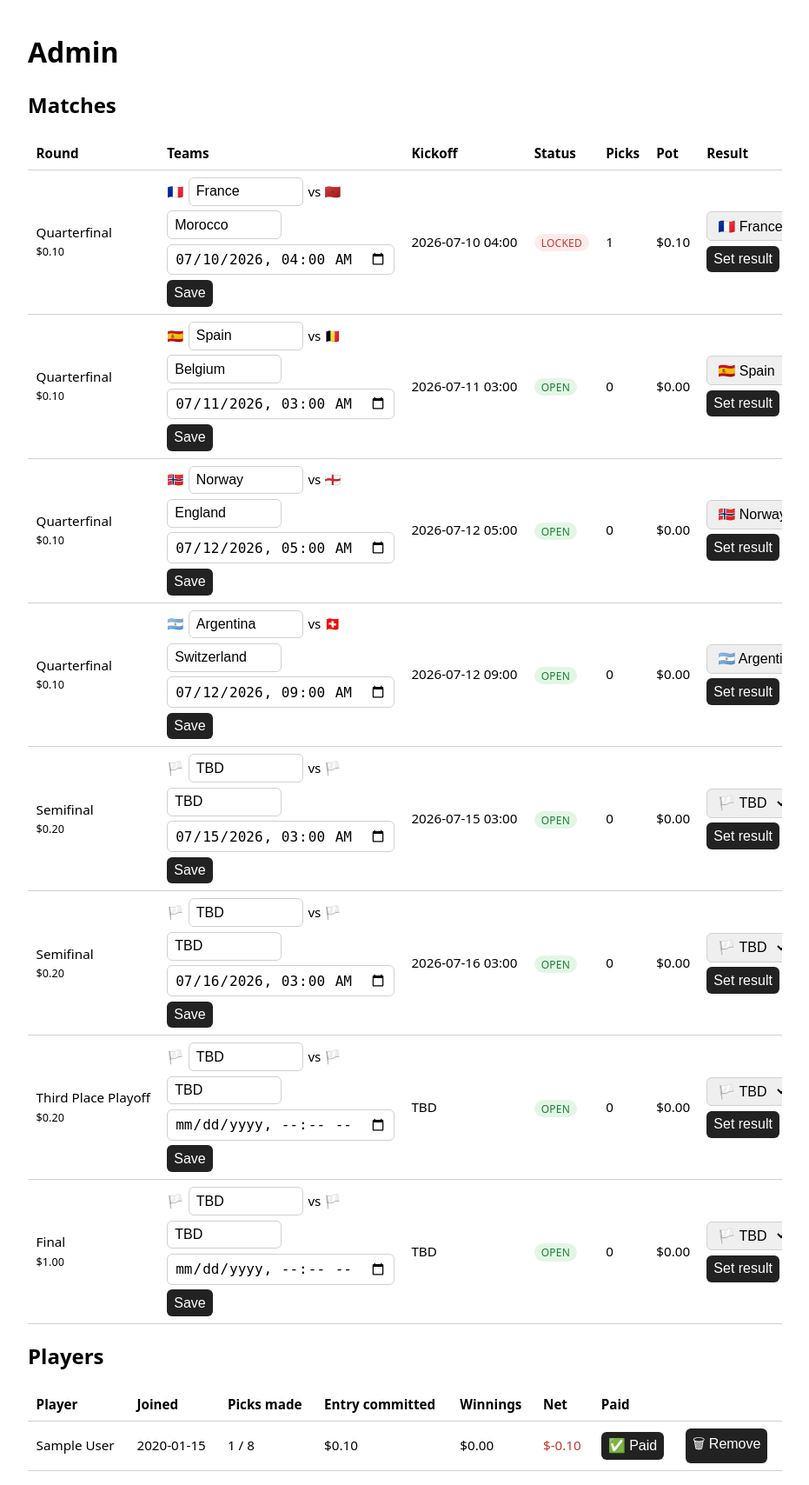
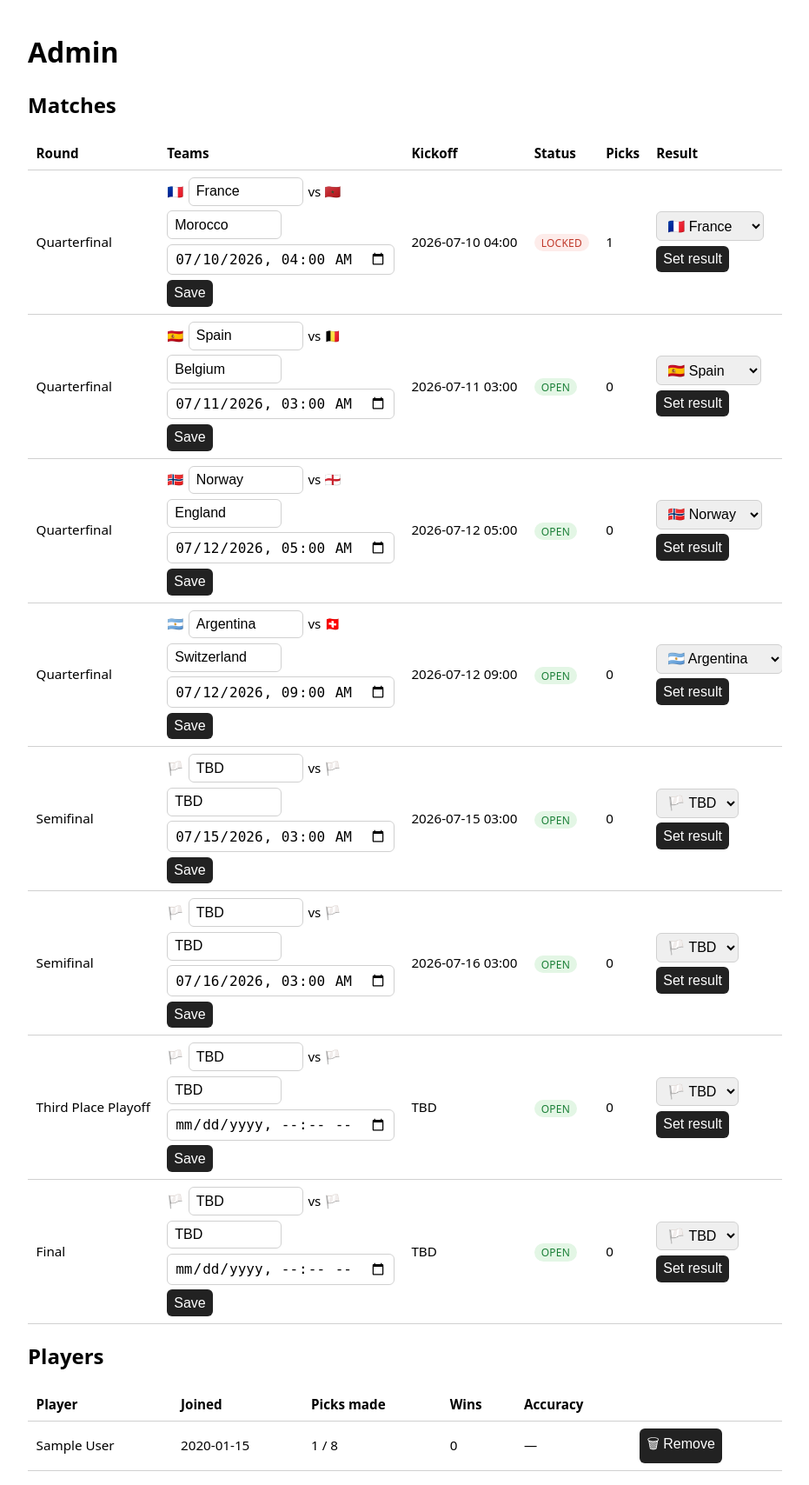
Before and after one commit to maeganeezie12/world_cup, a Flask app: page /admin in a window 1280 px wide. Shown: the part 47-1755 px from the top of the page at 87% size, without its empty margins (174-1105 px from the left). Run offline with Flask 3, Linux system fonts and the light colour scheme; the visitor is signed in with stand-in values (Sample User, id 1); data comes from the database, SQL or seed files in the repository; tables that the repository leaves empty hold one stand-in row (values such as "Sample post").

Commit message:
Remove all monetary mechanics, track wins/accuracy only
No more entry amounts, pots, payouts, or paid status - the app now purely
tracks correct picks per player. Existing production DB columns (entry_amount,
paid) are simply left unused rather than dropped, so no destructive migration
is needed on deploy.

```diff
--- a/app.py
+++ b/app.py
@@ -38,14 +38,14 @@ def team_flag(team_name):
     return TEAM_FLAGS.get((team_name or "").strip(), "🏳️")
 
 SEED_MATCHES = [
-    ("QF", "France", "Morocco", 0.10, "2026-07-10T04:00", 1),
-    ("QF", "Spain", "Belgium", 0.10, "2026-07-11T03:00", 2),
-    ("QF", "Norway", "England", 0.10, "2026-07-12T05:00", 3),
-    ("QF", "Argentina", "Switzerland", 0.10, "2026-07-12T09:00", 4),
-    ("SF", "TBD", "TBD", 0.20, "2026-07-15T03:00", 5),
-    ("SF", "TBD", "TBD", 0.20, "2026-07-16T03:00", 6),
-    ("THIRD", "TBD", "TBD", 0.20, None, 7),
-    ("FINAL", "TBD", "TBD", 1.00, None, 8),
+    ("QF", "France", "Morocco", "2026-07-10T04:00", 1),
+    ("QF", "Spain", "Belgium", "2026-07-11T03:00", 2),
+    ("QF", "Norway", "England", "2026-07-12T05:00", 3),
+    ("QF", "Argentina", "Switzerland", "2026-07-12T09:00", 4),
+    ("SF", "TBD", "TBD", "2026-07-15T03:00", 5),
+    ("SF", "TBD", "TBD", "2026-07-16T03:00", 6),
+    ("THIRD", "TBD", "TBD", None, 7),
+    ("FINAL", "TBD", "TBD", None, 8),
 ]
 
 
@@ -72,7 +72,6 @@ def init_db():
             id INTEGER PRIMARY KEY AUTOINCREMENT,
             display_name TEXT NOT NULL,
             pin_hash TEXT NOT NULL,
-            paid INTEGER NOT NULL DEFAULT 0,
             joined_at TEXT NOT NULL
         );
 
@@ -81,7 +80,6 @@ def init_db():
             type TEXT NOT NULL,
             team_a TEXT NOT NULL,
             team_b TEXT NOT NULL,
-            entry_amount REAL NOT NULL,
             kickoff_at TEXT,
             winner TEXT,
             sort_order INTEGER NOT NULL
@@ -102,8 +100,8 @@ def init_db():
     count = db.execute("SELECT COUNT(*) FROM match").fetchone()[0]
     if count == 0:
         db.executemany(
-            "INSERT INTO match (type, team_a, team_b, entry_amount, kickoff_at, sort_order) "
-            "VALUES (?, ?, ?, ?, ?, ?)",
+            "INSERT INTO match (type, team_a, team_b, kickoff_at, sort_order) "
+            "VALUES (?, ?, ?, ?, ?)",
             SEED_MATCHES,
         )
         db.commit()
@@ -175,8 +173,7 @@ def enter_site():
 def compute_player_stats(db, player_id):
     picks = db.execute(
         """
-        SELECT pick.picked_winner, match.id AS match_id, match.entry_amount,
-               match.winner, match.type
+        SELECT pick.picked_winner, match.winner
         FROM pick JOIN match ON match.id = pick.match_id
         WHERE pick.player_id = ?
         """,
@@ -184,30 +181,15 @@ def compute_player_stats(db, player_id):
     ).fetchall()
 
     picks_made = len(picks)
-    entry_committed = sum(p["entry_amount"] for p in picks)
     settled = [p for p in picks if p["winner"]]
     correct = [p for p in settled if p["picked_winner"] == p["winner"]]
-    accuracy = (len(correct) / len(settled) * 100) if settled else None
-
-    winnings = 0.0
-    for p in settled:
-        pickers = db.execute(
-            "SELECT picked_winner FROM pick WHERE match_id = ?", (p["match_id"],)
-        ).fetchall()
-        pot_total = p["entry_amount"] * len(pickers)
-        correct_count = sum(1 for row in pickers if row["picked_winner"] == p["winner"])
-        if p["picked_winner"] == p["winner"]:
-            if correct_count > 0:
-                winnings += pot_total / correct_count
-        elif correct_count == 0:
-            # nobody picked the actual winner for this match - refund everyone's entry
-            winnings += p["entry_amount"]
+    wins = len(correct)
+    accuracy = (wins / len(settled) * 100) if settled else None
 
     return {
         "picks_made": picks_made,
-        "entry_committed": entry_committed,
+        "wins": wins,
         "accuracy": accuracy,
-        "winnings": winnings,
     }
 
 
@@ -219,7 +201,7 @@ def leaderboard():
     for player in players:
         stats = compute_player_stats(db, player["id"])
         rows.append({"player": player, **stats})
-    rows.sort(key=lambda r: r["winnings"], reverse=True)
+    rows.sort(key=lambda r: (r["wins"], r["accuracy"] or 0), reverse=True)
     return render_template("leaderboard.html", rows=rows)
 
 
@@ -260,7 +242,7 @@ def join():
 
         pin_hash = generate_password_hash(pin)
         cur = db.execute(
-            "INSERT INTO player (display_name, pin_hash, paid, joined_at) VALUES (?, ?, 0, ?)",
+            "INSERT INTO player (display_name, pin_hash, joined_at) VALUES (?, ?, ?)",
             (name, pin_hash, now_iso()),
         )
         db.commit()
@@ -386,7 +368,6 @@ def admin_dashboard():
         pickers = db.execute(
             "SELECT picked_winner FROM pick WHERE match_id = ?", (match["id"],)
         ).fetchall()
-        pot_total = match["entry_amount"] * len(pickers)
         correct_count = sum(1 for p in pickers if p["picked_winner"] == match["winner"]) if match["winner"] else 0
         match_rows.append(
             {
@@ -394,9 +375,7 @@ def admin_dashboard():
                 "type_label": MATCH_TYPE_LABELS.get(match["type"], match["type"]),
                 "status": match_status(match),
                 "picks_count": len(pickers),
-                "pot_total": pot_total,
                 "correct_count": correct_count,
-                "payout_each": (pot_total / correct_count) if correct_count else None,
             }
         )
 
@@ -453,20 +432,6 @@ def admin_clear_result(match_id):
     return redirect(url_for("admin_dashboard"))
 
 
-@app.route("/admin/players/<int:player_id>/toggle_paid", methods=["POST"])
-def admin_toggle_paid(player_id):
-    if not require_admin():
-        return redirect(url_for("admin_login"))
-    db = get_db()
-    player = db.execute("SELECT * FROM player WHERE id = ?", (player_id,)).fetchone()
-    if player:
-        db.execute(
-            "UPDATE player SET paid = ? WHERE id = ?", (0 if player["paid"] else 1, player_id)
-        )
-        db.commit()
-    return redirect(url_for("admin_dashboard"))
-
-
 @app.route("/admin/players/<int:player_id>/delete", methods=["POST"])
 def admin_delete_player(player_id):
     if not require_admin():
--- a/templates/admin.html
+++ b/templates/admin.html
@@ -13,7 +13,6 @@
           <th>Kickoff</th>
           <th>Status</th>
           <th>Picks</th>
-          <th>Pot</th>
           <th>Result</th>
         </tr>
       </thead>
@@ -21,7 +20,7 @@
         {% for row in match_rows %}
           {% set match = row.match %}
           <tr>
-            <td>{{ row.type_label }}<br><small>${{ "%.2f"|format(match['entry_amount']) }}</small></td>
+            <td>{{ row.type_label }}</td>
             <td>
               <form method="post" action="{{ url_for('admin_edit_match', match_id=match['id']) }}" class="inline-form">
                 {{ team_flag(match['team_a']) }}
@@ -37,11 +36,10 @@
             <td>{{ match['kickoff_at'] | replace('T', ' ') if match['kickoff_at'] else 'TBD' }}</td>
             <td><span class="badge {{ row.status }}">{{ row.status }}</span></td>
             <td>{{ row.picks_count }}</td>
-            <td>${{ "%.2f"|format(row.pot_total) }}</td>
             <td>
               {% if match['winner'] %}
                 Winner: <strong>{{ team_flag(match['winner']) }} {{ match['winner'] }}</strong>
-                ({{ row.correct_count }} correct, ${{ "%.2f"|format(row.payout_each) if row.payout_each else '0.00' }} each)
+                ({{ row.correct_count }} correct)
                 <form method="post" action="{{ url_for('admin_clear_result', match_id=match['id']) }}" class="inline-form">
                   <button type="submit">Clear</button>
                 </form>
@@ -69,10 +67,8 @@
           <th>Player</th>
           <th>Joined</th>
           <th>Picks made</th>
-          <th>Entry committed</th>
-          <th>Winnings</th>
-          <th>Net</th>
-          <th>Paid</th>
+          <th>Wins</th>
+          <th>Accuracy</th>
           <th></th>
         </tr>
       </thead>
@@ -82,16 +78,8 @@
             <td>{{ row.player['display_name'] }}</td>
             <td>{{ row.player['joined_at'] | replace('T', ' ') }}</td>
             <td>{{ row.picks_made }} / 8</td>
-            <td>${{ "%.2f"|format(row.entry_committed) }}</td>
-            <td>${{ "%.2f"|format(row.winnings) }}</td>
-            <td class="{{ 'positive' if row.winnings - row.entry_committed > 0 else 'negative' if row.winnings - row.entry_committed < 0 else '' }}">
-              ${{ "%.2f"|format(row.winnings - row.entry_committed) }}
-            </td>
-            <td>
-              <form method="post" action="{{ url_for('admin_toggle_paid', player_id=row.player['id']) }}" class="inline-form">
-                <button type="submit">{{ "✅ Paid" if row.player['paid'] else "❌ Unpaid" }}</button>
-              </form>
-            </td>
+            <td>{{ row.wins }}</td>
+            <td>{{ "%.0f%%"|format(row.accuracy) if row.accuracy is not none else "—" }}</td>
             <td>
               <form method="post" action="{{ url_for('admin_delete_player', player_id=row.player['id']) }}" class="inline-form"
                     onsubmit="return confirm('Remove {{ row.player['display_name'] }} and all their picks? This cannot be undone.');">
@@ -100,7 +88,7 @@
             </td>
           </tr>
         {% else %}
-          <tr><td colspan="8">No players yet.</td></tr>
+          <tr><td colspan="6">No players yet.</td></tr>
         {% endfor %}
       </tbody>
     </table>
--- a/templates/picks.html
+++ b/templates/picks.html
@@ -9,7 +9,6 @@
       <div class="match-card {{ row.status }}">
         <div class="match-head">
           <span class="match-type">{{ row.type_label }}</span>
-          <span class="match-entry">${{ "%.2f"|format(match['entry_amount']) }} entry</span>
         </div>
         <div class="match-teams">
           {% if row.status == 'open' %}
```
Also changed, not shown: PRD.md (+49 -73 lines), templates/leaderboard.html (+3 -5 lines).
